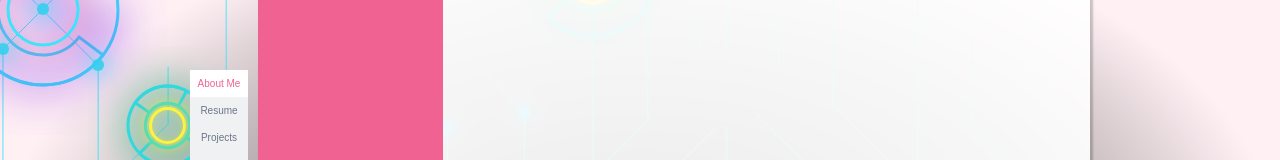
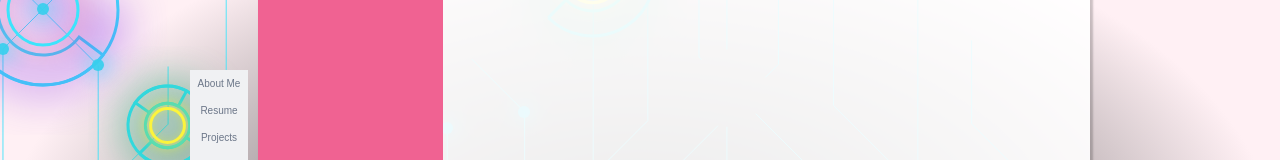
Before and after one commit to brettl1991/Portfolio-01, a Next.js app: page / in a window 1280 px wide. Shown: the part 263-423 px from the top of the page. Built offline with nearby package versions, Linux system fonts and the light colour scheme.

Commit message:
change about path to make it default

```diff
--- a/src/components/navbar/navbar.tsx
+++ b/src/components/navbar/navbar.tsx
@@ -4,7 +4,7 @@ import * as S from "./navbar.style";
 import { usePathname } from "next/navigation";
 
 const MENU_LIST = [
-  { text: "About Me", href: "/" },
+  { text: "About Me", href: "/about" },
   { text: "Resume", href: "/resume" },
   { text: "Projects", href: "/projects" },
   { text: "Blog", href: "/blog" },
```
